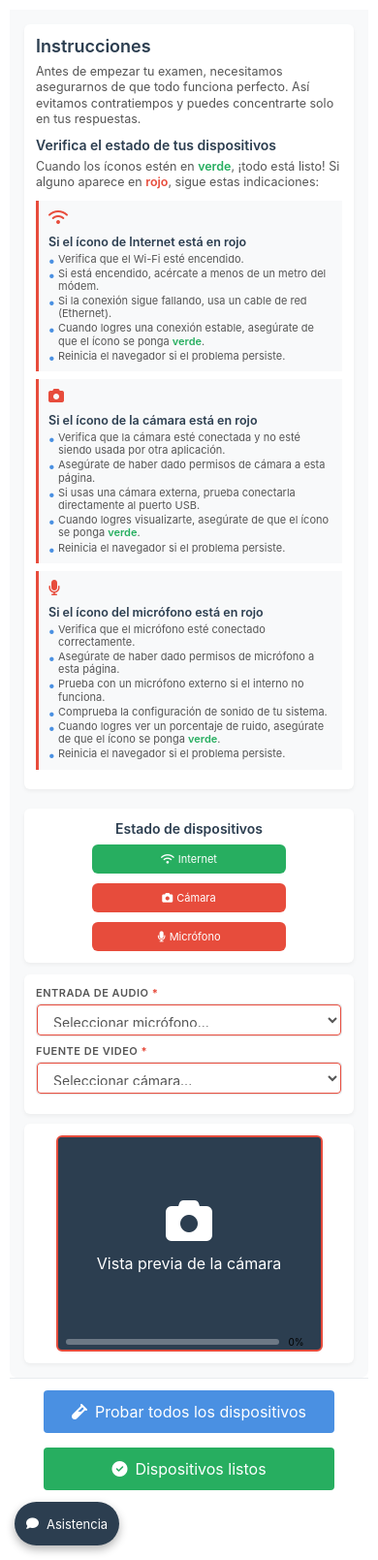
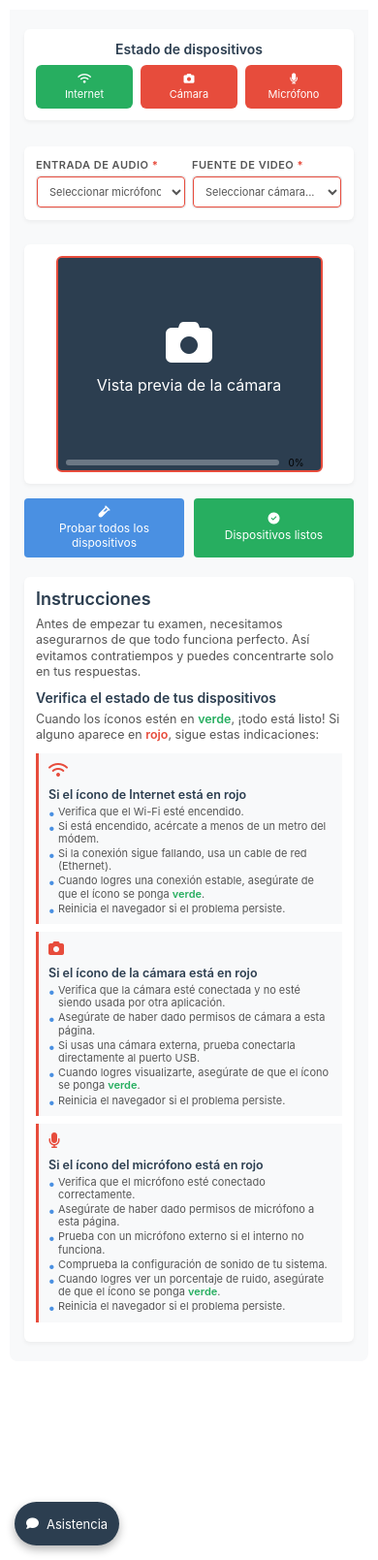
Before and after one commit to sitiocaep/SdEC, a Flask app: template templates/test.html in a window 390 px wide. Shown: the part 90-1699 px from the top of the page at 97% size. Run offline with Flask 2, Linux system fonts and the light colour scheme; the template is opened without the code that fills it, so the values that code supplies are empty; parts of the project's set-up code (start-up, migrations or seed data) failed here and were passed over.

Commit message:
Update test.css

```diff
--- a/static/css/test.css
+++ b/static/css/test.css
@@ -325,21 +325,19 @@ body {
 .camera-feed-container {
     position: relative;
     width: 100%;
-    /* Max-width para limitar el tamaño, un poco más ancho que alto */
     max-width: 275px;
-    margin: 0 auto; /* Centrado */
+    margin: 0 auto;
     background-color: #2c3e50;
     border-radius: 6px;
     display: flex;
     flex-direction: column;
     overflow: hidden;
     margin-bottom: 0;
-    border: 2px solid #e74c3c; /* Borde rojo idéntico al examen */
+    border: 2px solid #e74c3c;
 }
 
 .camera-feed {
     width: 100%;
-    /* HEIGHT AUTO + ASPECT-RATIO 4:3 = RECTANGULAR ESTÁNDAR */
     height: auto;
     aspect-ratio: 4 / 3;
     position: relative;
@@ -404,17 +402,17 @@ body {
 }
 /* --- FIN ESTILOS CÁMARA --- */
 
-/* Sección de dispositivos COMPACTA */
+/* Sección de dispositivos COMPACTA (Escritorio) */
 .devices-section {
     background-color: white;
-    padding: 10px; /* Reducido de 20px */
+    padding: 10px;
     border-radius: 6px;
     box-shadow: 0 2px 4px rgba(0,0,0,0.05);
-    padding-bottom: 5px; /* Reducido para ahorrar espacio */
+    padding-bottom: 5px;
 }
 
 .devices-section h3 {
-    font-size: 14px; /* Reducido de 18px */
+    font-size: 14px;
     margin-bottom: 10px;
     color: #2c3e50;
     font-weight: 600;
@@ -422,15 +420,15 @@ body {
 }
 
 .device-category {
-    margin-bottom: 8px; /* Reducido drásticamente de 20px */
+    margin-bottom: 8px;
 }
 
 .device-category h4 {
-    font-size: 11px; /* Reducido de 16px (letra pequeña) */
-    margin-bottom: 4px; /* Reducido de 12px */
+    font-size: 11px;
+    margin-bottom: 4px;
     color: #555;
     font-weight: 600;
-    text-transform: uppercase; /* Ayuda a la legibilidad en tamaño pequeño */
+    text-transform: uppercase;
     letter-spacing: 0.5px;
 }
 
@@ -440,18 +438,18 @@ body {
     border: 1px solid #e9ecef;
 }
 
-/* Selects mucho más delgados y pequeños */
+/* Selects */
 .device-select {
     width: 100%;
-    padding: 4px 8px; /* Reducido de 10px 15px */
+    padding: 10px 15px;
     border: 1px solid #ddd;
     border-radius: 4px;
     background-color: white;
-    font-size: 11px; /* Reducido de 14px */
+    font-size: 14px;
     color: #555;
     cursor: pointer;
     transition: border-color 0.2s;
-    height: 38px; /* Altura forzada pequeña */
+    height: 38px;
 }
 
 .device-select:focus {
@@ -459,13 +457,17 @@ body {
     border-color: #4a90e2;
 }
 
-/* Ajuste para móviles: mantenerlo pequeño pero tocable */
-@media (max-width: 768px) {
-    .device-select {
-        padding: 6px 8px;
-        font-size: 12px;
-        height: 32px;
-    }
+.device-select:hover {
+    border-color: #bbb;
+}
+
+.device-select:invalid {
+    border-color: #e74c3c;
+}
+
+.required-star {
+    color: #e74c3c;
+    font-weight: bold;
 }
 
 /* Botones de prueba */
@@ -537,8 +539,25 @@ body {
     transform: scale(1.05);
 }
 
-/* Media Queries para Responsividad */
+/* Clases para visibilidad en móvil/escritorio */
+.mobile-only {
+    display: none !important;
+}
+.desktop-only {
+    display: inline !important;
+}
+
+/* ========================================== */
+/* MEDIA QUERIES PARA RESPONSIVIDAD (HASTA 768px) */
+/* ========================================== */
 @media (max-width: 768px) {
+    .mobile-only {
+        display: inline !important;
+    }
+    .desktop-only {
+        display: none !important;
+    }
+
     .top-bar {
         flex-direction: column;
         gap: 15px;
@@ -564,15 +583,102 @@ body {
         padding: 15px;
     }
 
+    .content-section {
+        display: flex;
+        flex-direction: column;
+        background-color: #f8f9fa;
+        border-radius: 0 0 8px 8px;
+    }
+
     .content-section h1 {
         padding: 15px;
         font-size: 24px;
     }
 
     .two-column-layout {
+        display: contents; /* Reordenamiento global con flex orders */
+    }
+
+    /* ---------------------------------------------------- */
+    /* ORDEN 1: Columna de Dispositivos (Estado, Selects y Cámara) */
+    /* ---------------------------------------------------- */
+    .devices-column {
+        order: 1;
+        display: flex;
         flex-direction: column;
-        padding: 20px;
-        gap: 20px;
+        gap: 15px;
+        padding: 20px 20px 5px 20px;
+    }
+
+    /* Indicadores de estado en una fila única adaptativa */
+    .status-icons-container {
+        flex-direction: row;
+        justify-content: space-between;
+        gap: 8px;
+        width: 100%;
+    }
+
+    .status-icon {
+        flex: 1;
+        width: auto;
+        max-width: none;
+        flex-direction: column;
+        justify-content: center;
+        padding: 8px 2px;
+    }
+
+    /* NUEVO CAMBIO: Selectores de dispositivo divididos en 2 columnas (Audio | Video) */
+    .devices-section {
+        display: flex;
+        flex-direction: row; /* Forzar dos columnas */
+        gap: 10px;
+        padding: 12px;
+    }
+
+    .devices-section .device-category {
+        flex: 1; /* Repartir el ancho 50% y 50% */
+        margin-bottom: 0; /* Limpiar margen inferior */
+    }
+
+    .device-select {
+        padding: 6px 8px;
+        font-size: 11px; /* Letra un poco más compacta para que quepa bien el texto */
+        height: 32px;
+    }
+
+    /* ---------------------------------------------------- */
+    /* ORDEN 2: Botones de Prueba en una Fila Única */
+    /* ---------------------------------------------------- */
+    .test-buttons {
+        order: 2;
+        flex-direction: row;
+        justify-content: space-between;
+        gap: 10px;
+        padding: 10px 20px 20px 20px;
+        background-color: transparent;
+        border-top: none;
+        width: 100%;
+    }
+
+    .btn-test {
+        flex: 1;
+        width: auto;
+        max-width: none;
+        min-width: 0;
+        padding: 8px 4px;
+        font-size: 12px;
+        flex-direction: column;
+        gap: 4px;
+        text-align: center;
+        line-height: 1.2;
+    }
+
+    /* ---------------------------------------------------- */
+    /* ORDEN 3: Sección de Instrucciones al Final */
+    /* ---------------------------------------------------- */
+    .instructions-column {
+        order: 3;
+        padding: 0 20px 20px 20px;
     }
 
     .instructions-section, .devices-section, .status-indicators-panel, .camera-preview {
@@ -587,29 +693,6 @@ body {
         margin-right: 0;
         margin-bottom: 10px;
         text-align: center;
-    }
-
-    .status-icons-container {
-        flex-direction: column;
-        align-items: center;
-    }
-
-    .status-icon {
-        width: 100%;
-        max-width: 200px;
-        flex-direction: row;
-        justify-content: center;
-    }
-
-    .test-buttons {
-        flex-direction: column;
-        align-items: center;
-        padding: 15px;
-    }
-
-    .btn-test {
-        width: 100%;
-        max-width: 300px;
     }
 
     .chat-button {
@@ -637,6 +720,7 @@ body {
     }
 }
 
+/* Media Queries para Móviles Muy Pequeños (Hasta 480px) */
 @media (max-width: 480px) {
     .top-bar {
         padding: 8px 10px;
@@ -661,15 +745,18 @@ body {
         font-size: 20px;
     }
 
-    .two-column-layout {
-        padding: 15px;
+    .devices-column, .test-buttons, .instructions-column {
+        padding-left: 15px;
+        padding-right: 15px;
+    }
+
+    /* Reducción sutil de espacios para pantallas ultra estrechas */
+    .devices-section {
+        gap: 6px;
+        padding: 10px 8px;
     }
 
     .instructions-section, .devices-section, .status-indicators-panel, .camera-preview {
-        padding: 12px;
-    }
-
-    .test-buttons {
         padding: 12px;
     }
 
@@ -699,7 +786,7 @@ body {
     }
 }
 
-/* Estilos adicionales para manejo de errores y estados */
+/* Manejo de errores y alertas */
 .camera-placeholder button {
     margin-top: 10px;
     background-color: #4a90e2;
@@ -738,74 +825,3 @@ body {
         opacity: 1;
     }
 }
-
-/* Indicadores de estado más claros */
-.status-icon.active {
-    background-color: #27ae60;
-    color: white;
-}
-
-.status-icon:not(.active) {
-    background-color: #e74c3c;
-    color: white;
-}
-
-.status-icon.pending {
-    background-color: #f39c12;
-    color: white;
-}
-
-/* Estilos para selects de dispositivos */
-.device-select {
-    width: 100%;
-    padding: 10px 15px;
-    border: 1px solid #ddd;
-    border-radius: 4px;
-    background-color: white;
-    font-size: 14px;
-    color: #555;
-    cursor: pointer;
-    transition: border-color 0.2s;
-}
-
-.device-select:focus {
-    outline: none;
-    border-color: #4a90e2;
-}
-
-.device-select:hover {
-    border-color: #bbb;
-}
-
-.device-select:invalid {
-    border-color: #e74c3c;
-}
-
-.required-star {
-    color: #e74c3c;
-    font-weight: bold;
-}
-
-/* Estilos responsivos para selects */
-@media (max-width: 768px) {
-    .device-select {
-        padding: 8px 12px;
-        font-size: 14px;
-    }
-}
-/* Clases para visibilidad en móvil/escritorio */
-.mobile-only {
-    display: none !important;
-}
-.desktop-only {
-    display: inline !important;
-}
-/* Media Query para dispositivos móviles (ancho de pantalla hasta 768px) */
-@media (max-width: 768px) {
-    .mobile-only {
-        display: inline !important;
-    }
-    .desktop-only {
-        display: none !important;
-    }
-}
```
